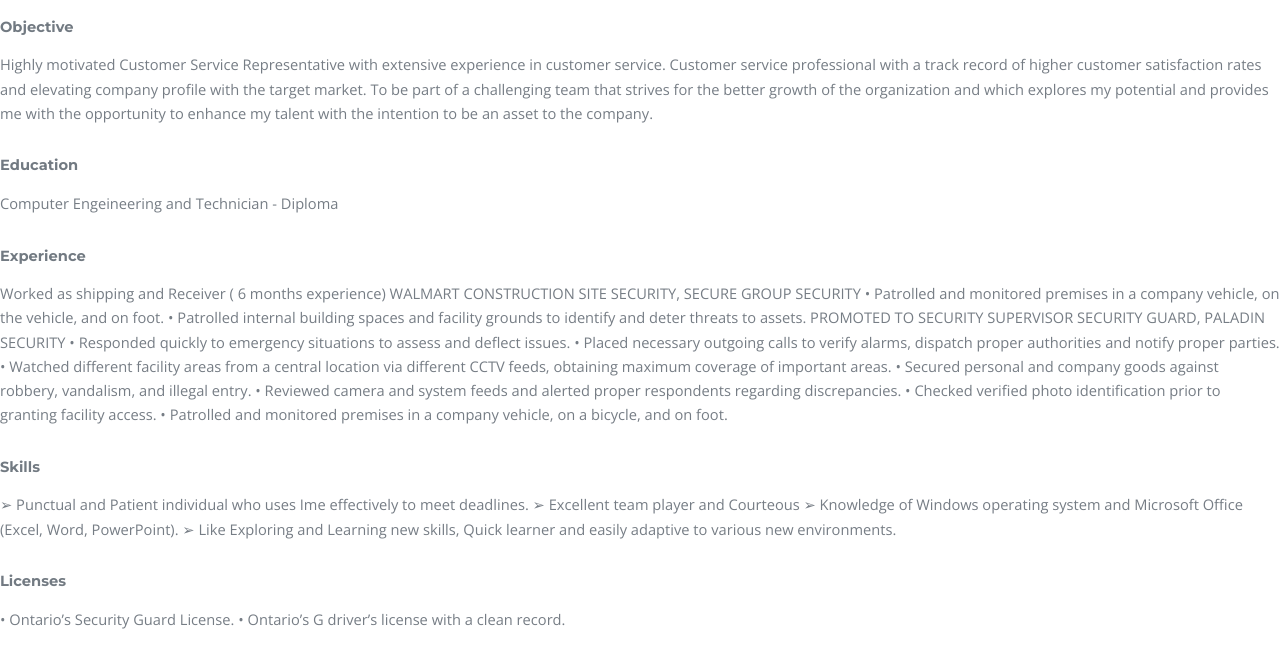
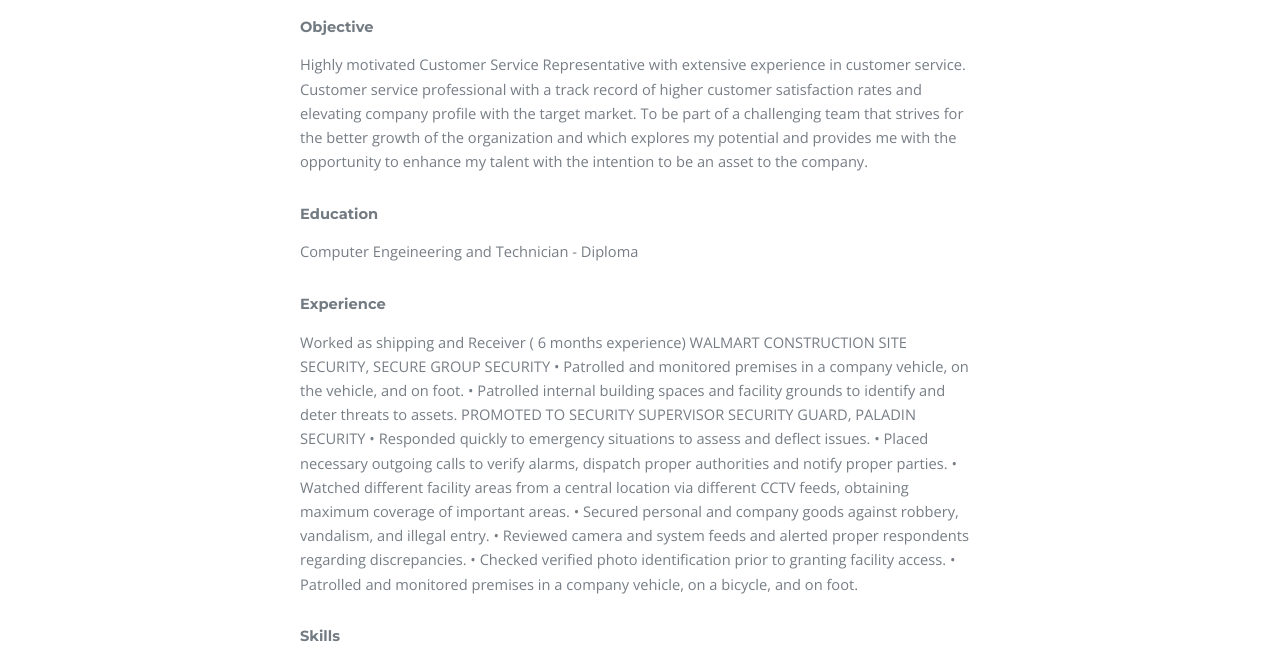
Before and after one commit to PuresManjotSingh/PuresManjotSingh.github.io, a plain HTML site: page Resume.html in a window 1280 px wide. Shown: the part 118-777 px from the top of the page. Drawn offline with nearby package versions, Linux system fonts and the light colour scheme.

Commit message:
Update Resume.html

```diff
--- a/Resume.html
+++ b/Resume.html
@@ -10,6 +10,11 @@
 		<meta charset="utf-8" />
 		<meta name="viewport" content="width=device-width, initial-scale=1" />
 		<link rel="stylesheet" href="assets/css/main.css" />
+		<style>
+			body {margin-right : 300px;
+			      margin-left : 300px;
+				 }
+		</style>
 	</head>
 	<body>
 
@@ -72,7 +77,7 @@
 
 				<h4> Skills </h4>
 				<p>
-										➢	Punctual and Patient individual who uses Ime effectively to meet deadlines.
+					➢Punctual and Patient individual who uses Ime effectively to meet deadlines.
                                         ➢ Excellent team player and Courteous
                                         ➢ Knowledge of Windows operating system and Microsoft Office (Excel, Word, PowerPoint).
                                         ➢ Like Exploring and Learning new skills, Quick learner and easily adaptive to various new
@@ -84,7 +89,5 @@
 				<h4> Licenses </h4>
 				<p>  • Ontario’s Security Guard License.
 					• Ontario’s G driver’s license with a clean record.</p>
-
-
 	</body>
 </html>
```
